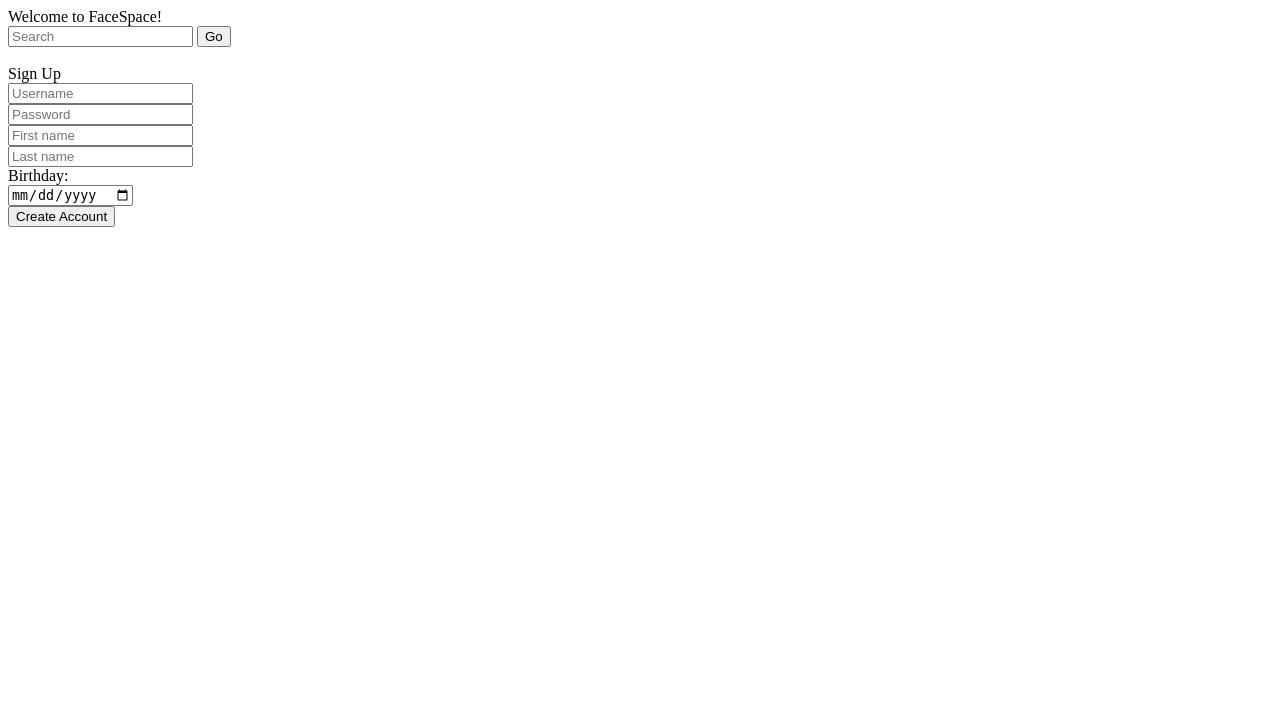
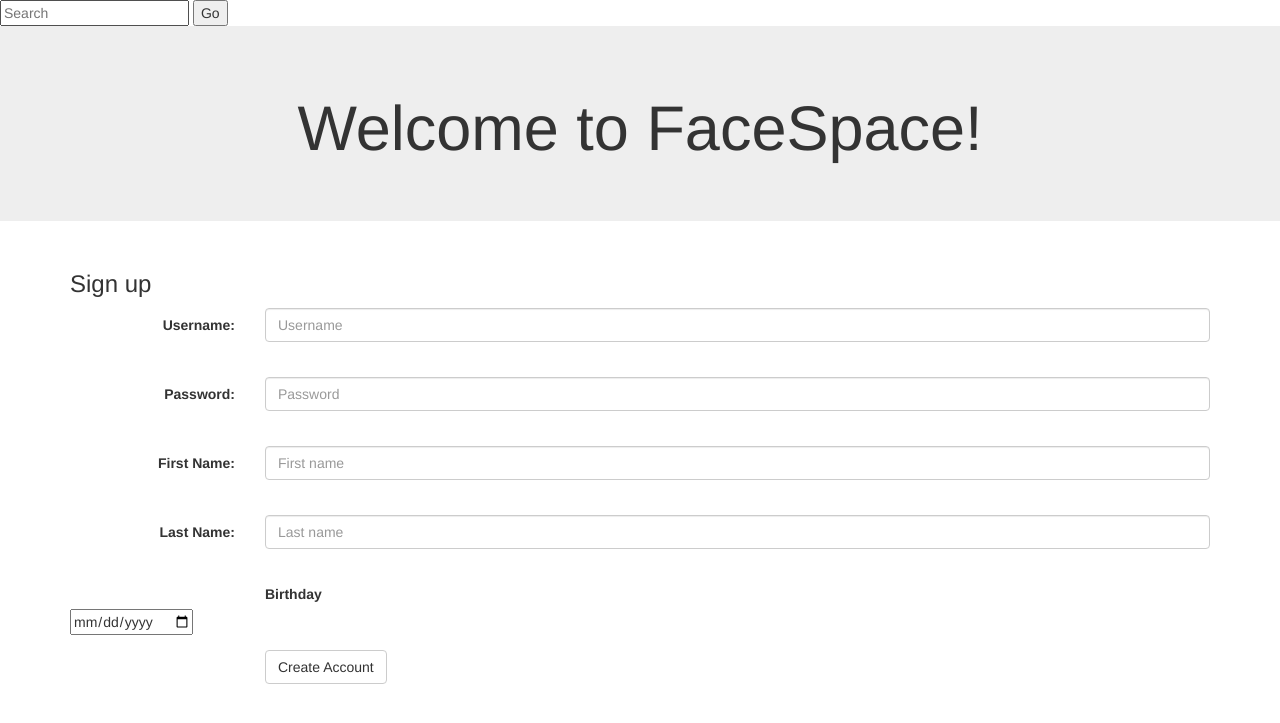
Before and after one commit to AudaciousAxolotl/FaceSpace, a PHP site: page / in a window 1280 px wide. Shown: the top 723 px of the page. Run offline with PHP 8.4, Linux system fonts and the light colour scheme.

Commit message:
Front Page looking good

```diff
--- a/index.php
+++ b/index.php
@@ -2,24 +2,61 @@
 <html>
 <head>
   <title>FaceSpace</title>
+  <meta charset = "utf-8">
+  <meta name="viewport" content="width=device-width, initial-scale=1">
+  <link rel="stylesheet" href="https://maxcdn.bootstrapcdn.com/bootstrap/3.3.7/css/bootstrap.min.css">
+  <script src="https://ajax.googleapis.com/ajax/libs/jquery/3.3.1/jquery.min.js"></script>
+  <script src="https://maxcdn.bootstrapcdn.com/bootstrap/3.3.7/js/bootstrap.min.js"></script>
+  <link href="https://fonts.googleapis.com/css?family=Raleway" rel="stylesheet">
 </head>
 
 <body>
-  Welcome to FaceSpace!<br>
-  <form action="./Views/SearchResults/index.php" method="get">
-    <input type="text" placeholder="Search" id="search" name="search">
-    <input type="submit" value="Go">
+<form action="./Views/SearchResults/index.php" method="get">
+  <input type="text" placeholder="Search" id="search" name="search">
+  <input type="submit" value="Go">
+</form>
+<div class = "jumbotron text-center">
+  <h1>Welcome to FaceSpace!</h1>
+</div>
+<div class = "container" >
+  <h3>Sign up</h3>
+  <form class = "form-horizontal" action = "./Service/userService.php" method = "post" id = "signup" name="signup">
+    <div class = "form-group">
+      <label class="control-label col-sm-2" for="username">Username:</label>
+      <div class="col-sm-10">
+        <input type="text" class="form-control" name="username" placeholder="Username"><br>
+      </div>
+    </div>
+    <div class = "form-group">
+      <label class="control-label col-sm-2" for="Password">Password:</label>
+      <div class="col-sm-10">
+        <input type="password" class="form-control" name="password" placeholder="Password"><br>
+      </div>
+    </div>
+    <div class = "form-group">
+      <label class="control-label col-sm-2" for="firstname">First Name:</label>
+      <div class="col-sm-10">
+      <input type="text" class="form-control" name="firstName" placeholder="First name"><br>
+      </div>
+    </div>
+    <div class = "form-group">
+      <label class="control-label col-sm-2" for="lastname">Last Name:</label>
+      <div class="col-sm-10">
+      <input type="text" class="form-control" name="lastName" placeholder="Last name"><br>
+      </div>
+    </div>
+    <div class="form-group">
+      <label class="col-sm-offset-2 col-sm-10" for="dateofBirth">Birthday</label>
+      <div class="col-sm-10">
+        <input type="date" name="dateOfBirth"><br>
+      </div>
+    </div>
+    <div class="form-group">
+      <div class="col-sm-offset-2 col-sm-10">
+        <button type="submit" class="btn btn-default">Create Account</button>
+      </div>
+    </div>
   </form>
-  <br>
-  Sign Up<br>
-  <form action="./Services/userService.php" method="post" id="signup" name="signup">
-    <input type="text" name="username" placeholder="Username"><br>
-    <input type="password" name="password" placeholder="Password"><br>
-    <input type="text" name="firstName" placeholder="First name"><br>
-    <input type="text" name="lastName" placeholder="Last name"><br>
-    Birthday:<br>
-    <input type="date" name="dateOfBirth"><br>
-    <input type="submit" value="Create Account">
-  </form>
+</div>
 </body>
 </html>
```
